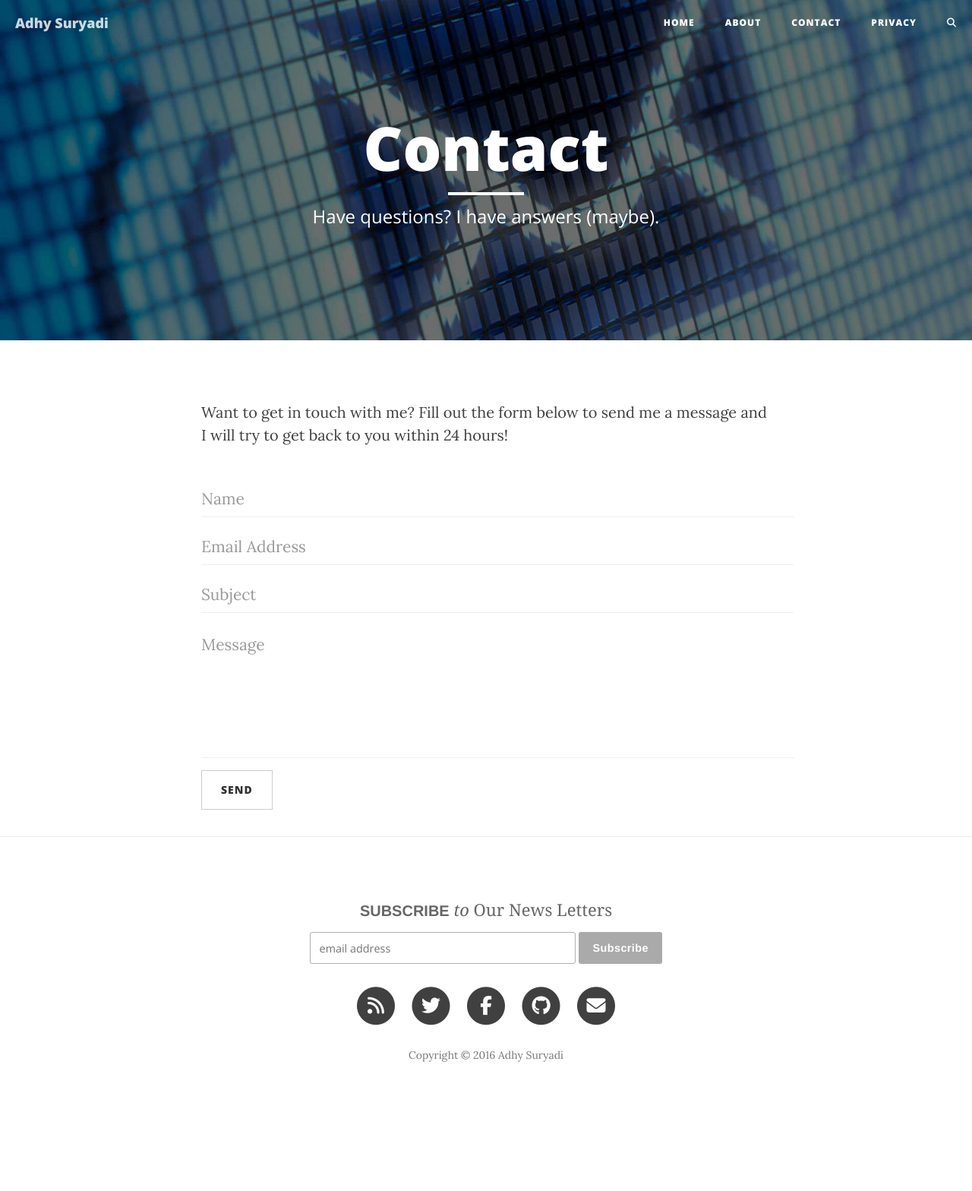
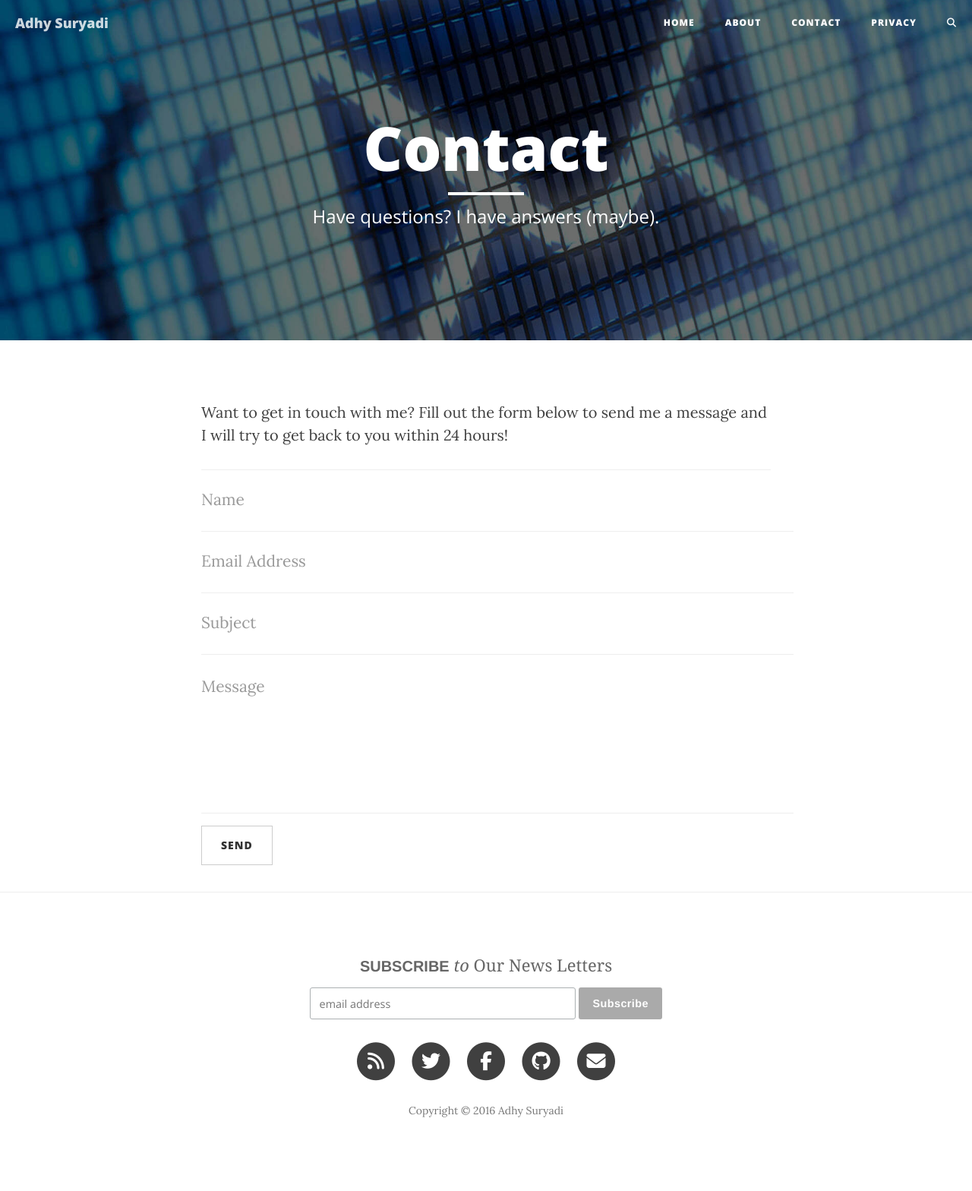
Before and after one commit to KompiAjaib/kompiajaib.github.io, a Jekyll site: the page built from contact.html, in a window 1280 px wide. Shown: the whole page at 76% size. Built offline with Jekyll 4.4.1, drawn with Linux system fonts in a browser that asks for light colours; nearby versions of some CDN libraries; comment, search, counter and statistics services are not loaded; before the commit the page ends 1495 px from its top, so only the background shows below that.

Commit message:
Update clean-blog.css

```diff
--- a/css/clean-blog.css
+++ b/css/clean-blog.css
@@ -307,7 +307,7 @@ footer .copyright {
   font-size: 14px;
   position: relative;
   margin-bottom: 0;
-  padding-bottom: 0.5em;
+  padding-bottom: 25px;
   padding-left: 0!important;
   padding-right: 0!important;
   margin-left: 15px;
@@ -316,6 +316,9 @@ footer .copyright {
 }
 .floating-label-form-group.floating-label-form-group-with-focus {
   position: relative;
+}
+#contactForm {
+  border-top: 1px solid #eeeeee;
 }
 #contactForm .floating-label-form-group:before {
   display: block;
```
